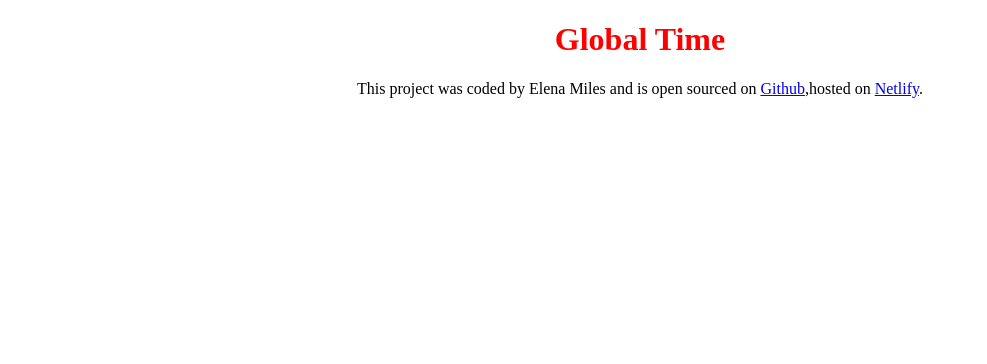
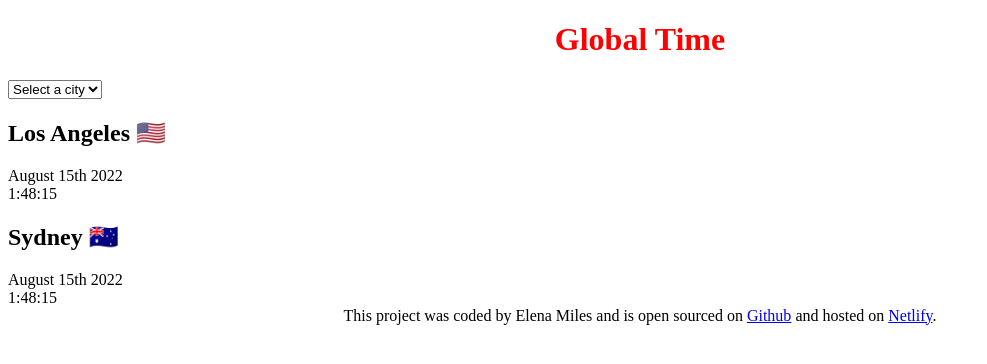
Before and after one commit to elena-miles/GlobalTime, a plain HTML site: page index.html in a window 1280 px wide. Shown: the whole page, without its empty margins (0-987 px from the left). Drawn offline with nearby package versions, Linux system fonts and the light colour scheme; a script that the page names is missing.

Commit message:
adding basic HTML structure of page

```diff
--- a/index.html
+++ b/index.html
@@ -9,12 +9,36 @@
     <title>Global Time</title>
 </head>
 <body>
+<div class="container">
    <h1>Global Time</h1>
+
+<select name="city" id="cities">
+    <option value="">Select a city</option>
+    <option value="">London </option>
+    <option value="">New York</option>
+    <option value="">Auckland</option>
+    <option value="">Cape Town</option>
+</select>
+
+<div class="city">
+<h2> Los Angeles 🇺🇸</h2>
+<div class="date"> August 15th 2022</div>
+<div class="time"> 1:48:15</div>
+</div>
+
+<div class="city">
+    <h2> Sydney 🇦🇺</h2>
+    <div class="date"> August 15th 2022</div>
+    <div class="time"> 1:48:15</div>
+    </div>
+</div>
+
 <footer>
 This project was coded by Elena Miles and is open sourced on
-<a href="http://">Github</a>,hosted on
+<a href="http://">Github</a> and hosted on
 <a href="https://globaltimeworldclock.netlify.app">Netlify</a>.
 </footer>
 <script src="javascript/index.js"></script>
+
 </body>
 </html>
--- a/javascript/index.js
+++ /dev/null
@@ -1 +0,0 @@
-alert( "h!");
```
